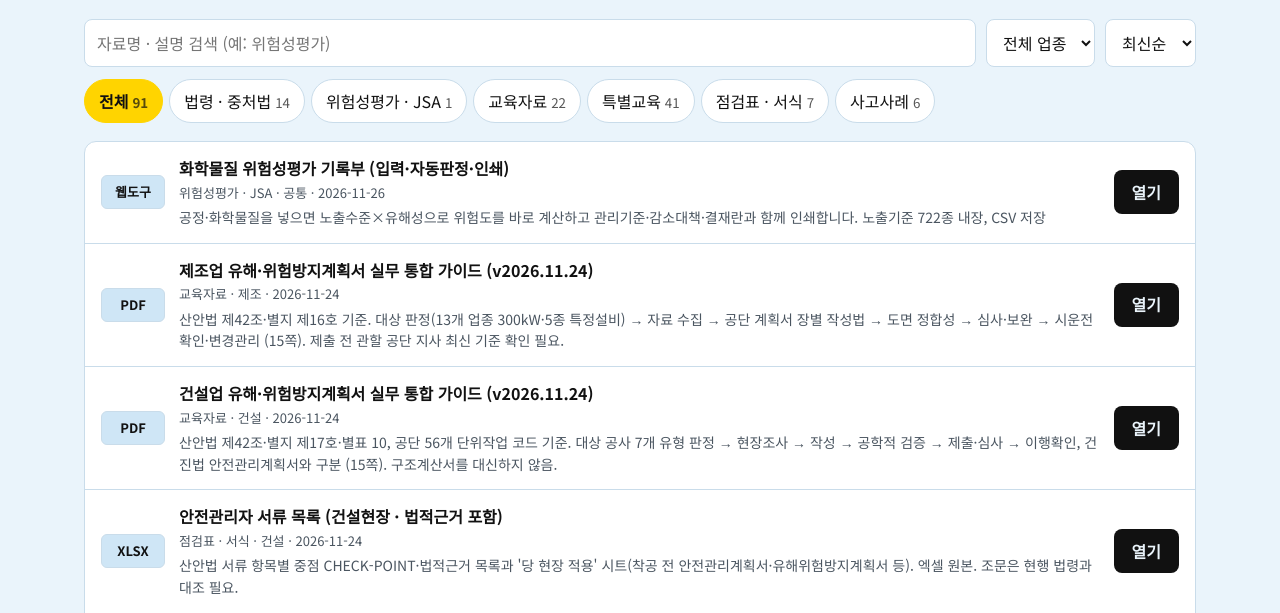
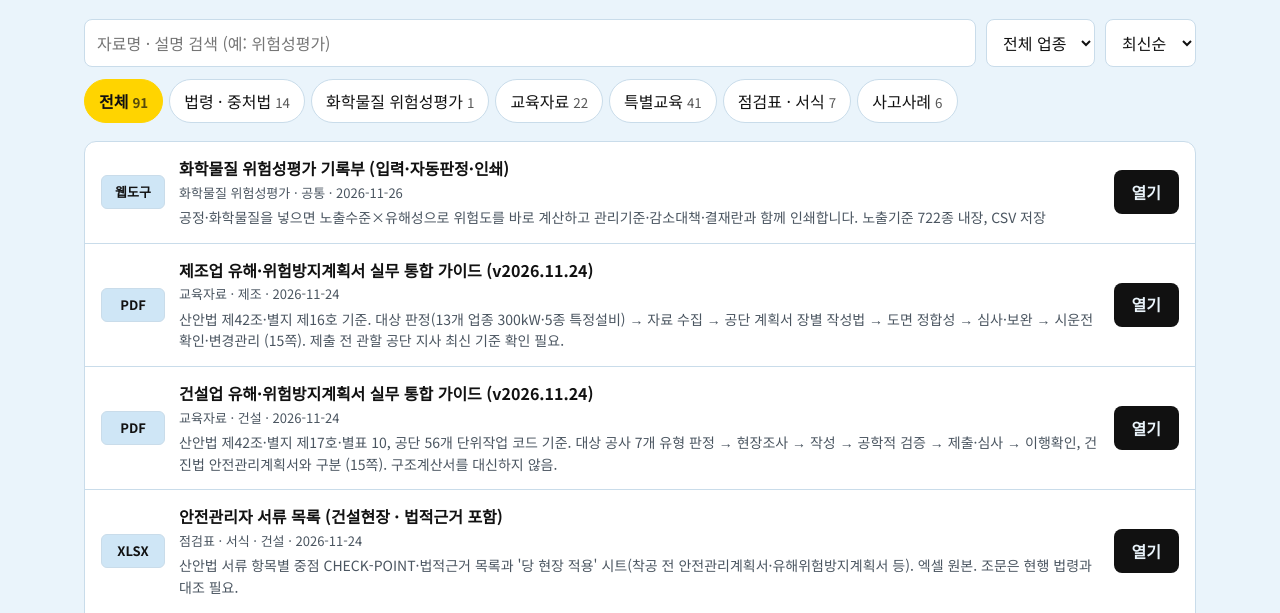
Before and after one commit to safetyplum/safetyplum.github.io, a plain HTML site: page index.html in a window 1280 px wide. Shown: the part 141-754 px from the top of the page. Drawn offline with Linux system fonts and the light colour scheme.

Commit message:
'화학물질 위험성평가' 분류 탭 추가 (법령 · 중처법 다음) 및 웹도구 이동
Co-Authored-By: Claude Opus 5.5 <noreply@anthropic.com>

```diff
--- a/files.json
+++ b/files.json
@@ -1,7 +1,7 @@
 [
   {
     "title": "화학물질 위험성평가 기록부 (입력·자동판정·인쇄)",
-    "category": "위험성평가 · JSA",
+    "category": "화학물질 위험성평가",
     "industry": "공통",
     "date": "2026-11-26",
     "desc": "공정·화학물질을 넣으면 노출수준×유해성으로 위험도를 바로 계산하고 관리기준·감소대책·결재란과 함께 인쇄합니다. 노출기준 722종 내장, CSV 저장",
--- a/index.html
+++ b/index.html
@@ -74,7 +74,7 @@ footer{font-size:13px;color:var(--sub);line-height:1.7}
 </main>
 <script>
 {
-const CATS=["법령 · 중처법","위험성평가 · JSA","유해위험방지계획서","교육자료","특별교육","점검표 · 서식","사고사례","기타"];
+const CATS=["법령 · 중처법","화학물질 위험성평가","위험성평가 · JSA","유해위험방지계획서","교육자료","특별교육","점검표 · 서식","사고사례","기타"];
 const $=s=>document.querySelector(s);
 const esc=s=>String(s??"").replace(/[&<>"']/g,c=>({"&":"&amp;","<":"&lt;",">":"&gt;",'"':"&quot;","'":"&#39;"}[c]));
 let rows=[],cat="전체";
```
Also changed, not shown: 1 other file.
